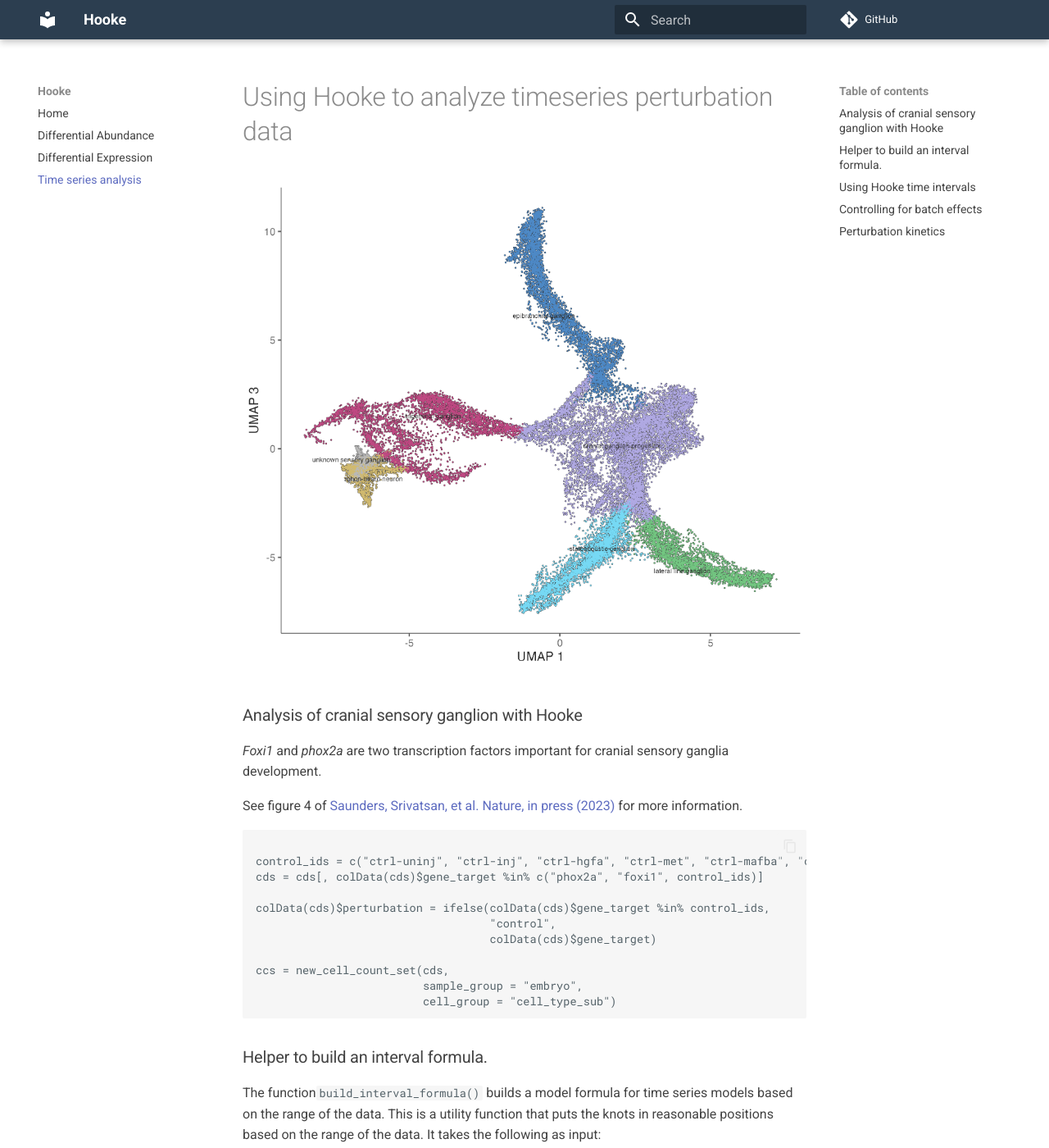
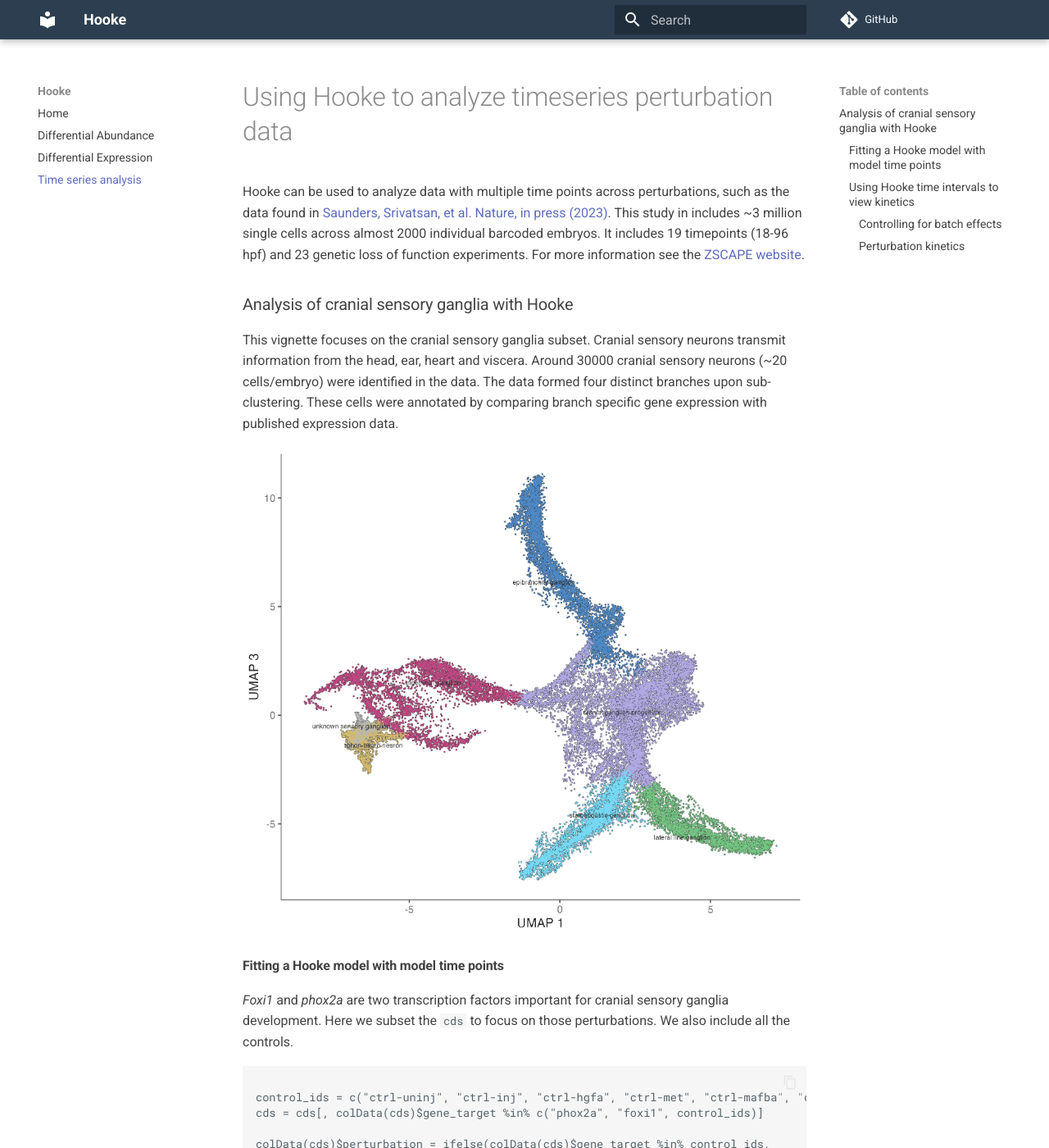
Before and after one commit to cole-trapnell-lab/hooke, an MkDocs documentation site: the page built from docs/advanced.md, in a window 1280 px wide and 1400 px high. Shown: the whole window at 82% size. Built offline with MkDocs 1.6.1 and Material for MkDocs 9.7.7, drawn with Linux system fonts in a browser that asks for light colours; comment, search, counter and statistics services are not loaded; some of the changed text lies outside the part shown.

Commit message:
updating doc text

````diff
--- a/docs/advanced.md
+++ b/docs/advanced.md
@@ -1,14 +1,18 @@
 # Using Hooke to analyze timeseries perturbation data
+
+Hooke can be used to analyze data with multiple time points across perturbations, such as the data found in
+[Saunders, Srivatsan, et al. Nature, in press (2023)](https://www.biorxiv.org/content/10.1101/2022.08.04.502764v1). This study in includes ~3 million single cells across almost 2000 individual barcoded embryos. It includes 19 timepoints (18-96 hpf) and 23 genetic loss of function experiments. For more information see the [ZSCAPE website](https://cole-trapnell-lab.github.io/zscape/).
+
+
+### Analysis of cranial sensory ganglia with Hooke
+
+This vignette focuses on the cranial sensory ganglia subset. Cranial sensory neurons transmit information from the head, ear, heart and viscera. Around 30000 cranial sensory neurons (~20 cells/embryo) were identified in the data. The data formed four distinct branches upon sub-clustering. These cells were annotated by comparing branch specific gene expression with published expression data.
 
 ![csg_umap](assets/csg_umap.png)
 
+#### Fitting a Hooke model with model time points
 
-### Analysis of cranial sensory ganglion with Hooke
-
-_Foxi1_ and _phox2a_ are two transcription factors important for cranial sensory ganglia development.
-
-See figure 4 of [Saunders, Srivatsan, et al. Nature, in press (2023)](https://www.biorxiv.org/content/10.1101/2022.08.04.502764v1) for more information.
-
+_Foxi1_ and _phox2a_ are two transcription factors important for cranial sensory ganglia development. Here we subset the `cds` to focus on those perturbations. We also include all the controls.
 
 ```
 
@@ -23,8 +27,6 @@
                          sample_group = "embryo",
                          cell_group = "cell_type_sub")
 ```
-
-### Helper to build an interval formula.
 
 The function`build_interval_formula()` builds a model formula for time series models based on the range of the data. This is a utility function that puts the knots in reasonable positions based on the range of the data. It takes the following as input:
 
@@ -45,7 +47,7 @@
 The resulting time formula is `~ ns(timepoint , knots= c(45))`
 
 
-We can fit a `cell_count_model` using this time formula and a perturbation term.
+We can fit a `cell_count_model` using this time formula and a perturbation term...
 
 ```
 ccm = new_cell_count_model(ccs,
@@ -61,6 +63,8 @@
 wt_v_foxi1_tbl = compare_abundances(ccm, cond_wt, cond_foxi1)
 ```
 
+... and plot the abundance changes.
+
 ```
 plot_contrast(ccm, wt_v_phox2a_tbl, x=1, y=3, q_value_threshold = 0.05)
 ```
@@ -68,8 +72,9 @@
 ![phox2a_48hpf](assets/phox2a_48hpf.png)
 
 
-### Using Hooke time intervals
+#### Using Hooke time intervals to view kinetics
 
+We can use Hooke to view when cell types are at their peak abundance in the dataset. Here we are just looking at wild-type data and estimating abundances over a time interval.
 
 ```
 
@@ -98,8 +103,9 @@
 
 ![wt_kinetics](assets/wt_kinetics.png)
 
-### Controlling for batch effects
+##### Controlling for batch effects
 
+If the data was collected in multiple batches, you can also include a `nuisance model formula` and plot each experimental batch's kinetics.
 
 ```
 
@@ -129,7 +135,9 @@
 ![wt_expt_kinetics](assets/wt_expt_kinetics.png)
 
 
-### Perturbation kinetics
+##### Perturbation kinetics
+
+We can also plot a given perturbation's kinetics against the wild type.
 
 ```
 
````
Also changed, not shown: docs/deg.md (+1 -1 lines), docs/index.md (+4 -7 lines).
